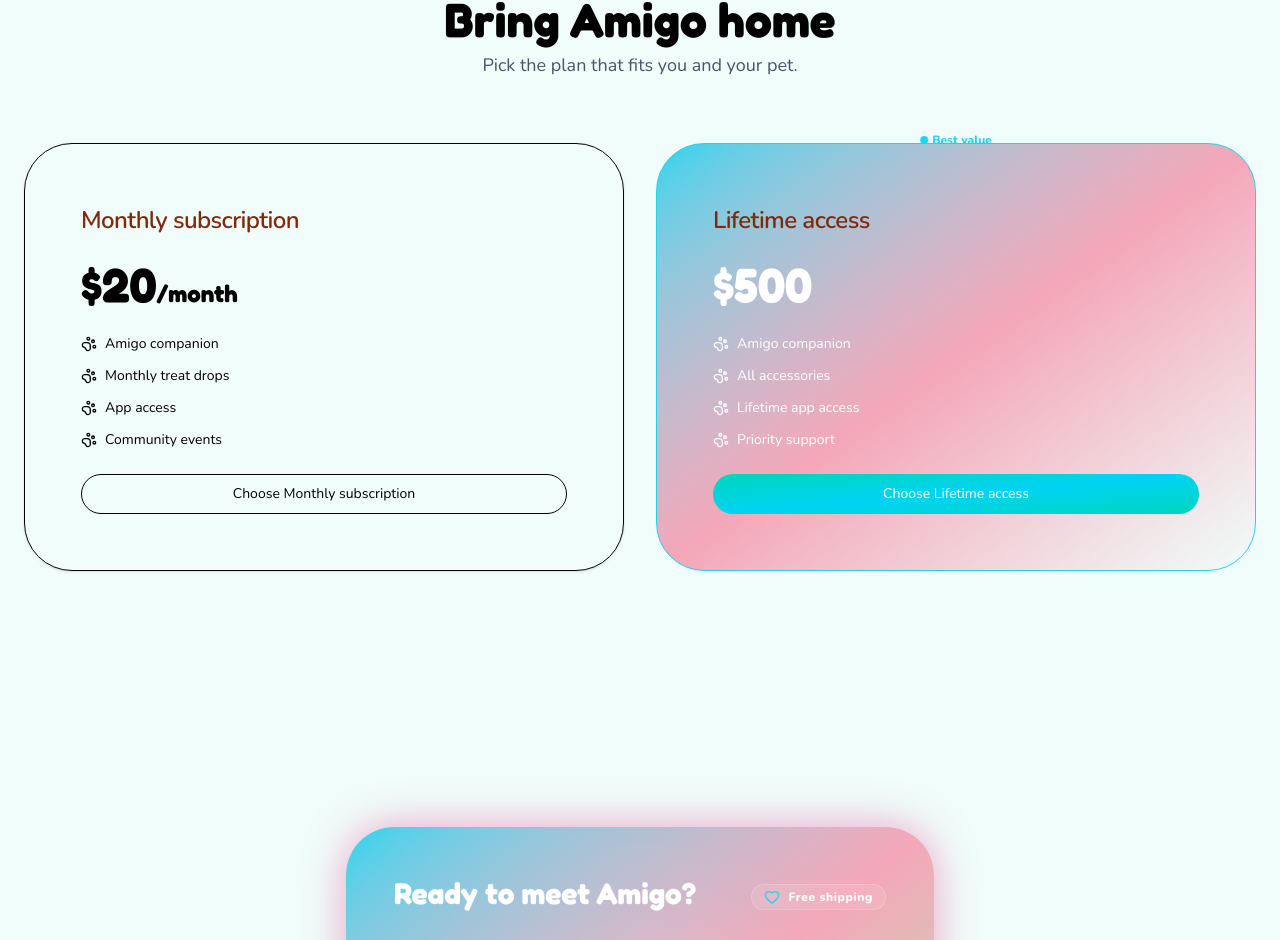
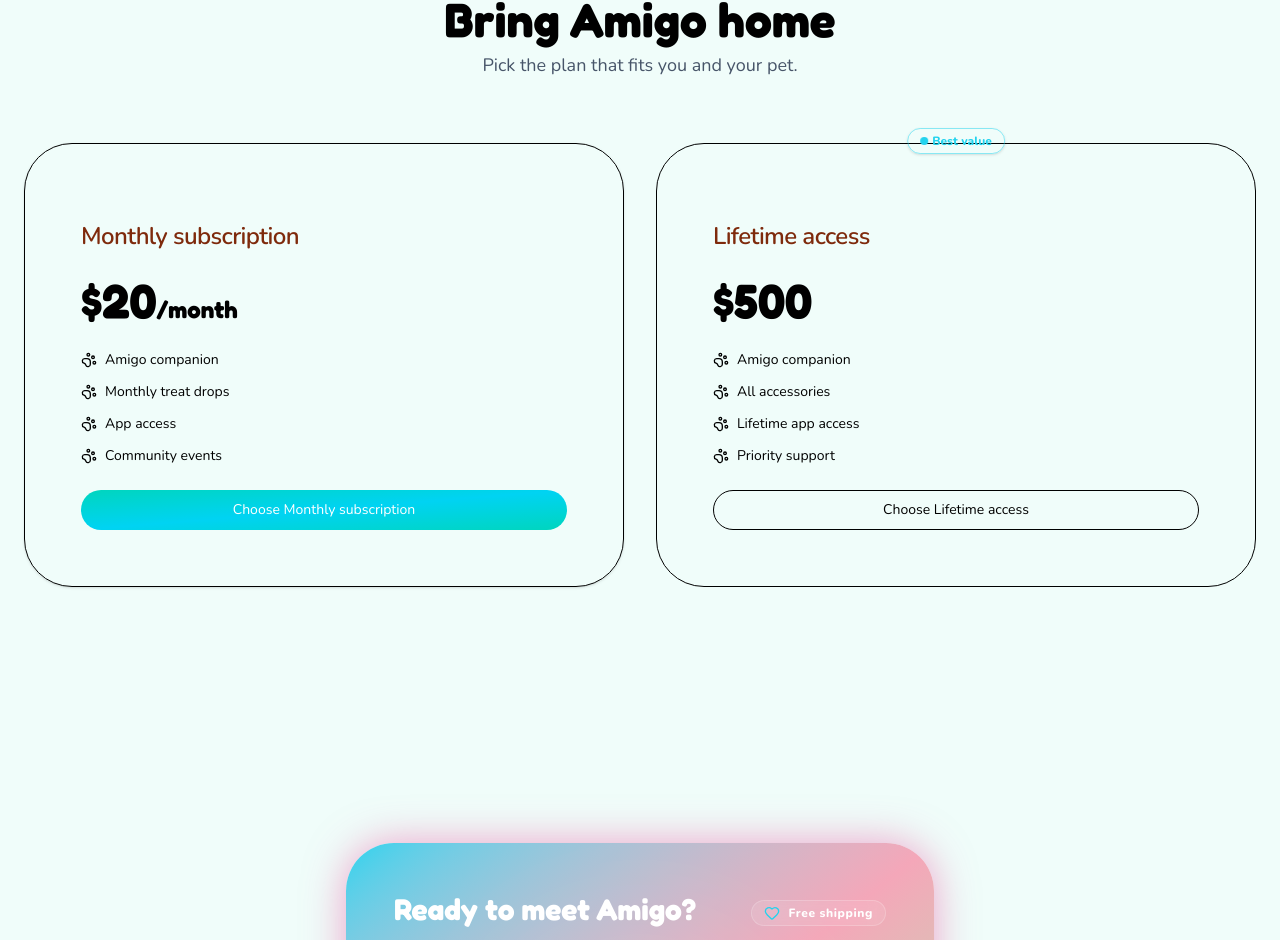
Before and after one commit to AbP-sys/209303108-hwa-hackathon, a Next.js app: page / in a window 1280 px wide. Shown: the part 1775-2715 px from the top of the page. Built offline with nearby package versions, Linux system fonts and the light colour scheme.

Commit message:
Unify plan cards styling + fix best value badge position

```diff
--- a/src/app/page.tsx
+++ b/src/app/page.tsx
@@ -235,14 +235,15 @@ export default function Home() {
                 whileHover={{ y: -6 }}
                 className={[
                   "group relative rounded-[3rem] p-8 border shadow-sm transition-all duration-300 flex flex-col",
+                  "border-amigo-border text-amigo-text bg-amigo-surface",
                   plan.popular
-                    ? "border-amigo-primary shadow-amigo-glow bg-gradient-to-br from-amigo-primary via-amigo-secondary text-white"
-                    : "border-amigo-border text-amigo-text bg-amigo-surface",
+                    ? "border-amigo-primary shadow-amigo-glow ring-2 ring-amigo-primary/20"
+                    : "",
                 ].join(" ")}
               >
-                <CardHeader className="pt-8 flex-1">
+                <CardHeader className="pt-8 flex-1 pt-12">
                   {plan.popular && (
-                    <div className="absolute -top-4 left-1/2 -translate-x-1/2 flex items-center gap-1 bg-amigo-surface text-amigo-primary px-3 py-1 rounded-full text-xs font-bold shadow-amigo-secondary-glow">
+                    <div className="absolute -top-4 left-1/2 -translate-x-1/2 flex items-center gap-1 bg-amigo-surface text-amigo-primary px-3 py-1 rounded-full text-xs font-bold shadow-sm border border-amigo-primary/50">
                       <span className="w-2 h-2 bg-amigo-primary rounded-full animate-pulse" />
                       Best value
                     </div>
@@ -262,7 +263,7 @@ export default function Home() {
                 </CardContent>
                 <CardFooter>
                   <Button
-                    variant={plan.popular ? "play" : "outline"}
+                    variant={plan.popular ? "outline" : "play"}
                     className="w-full"
                     onClick={() => document.getElementById("order")?.scrollIntoView({ behavior: "smooth" })}
                   >
```
